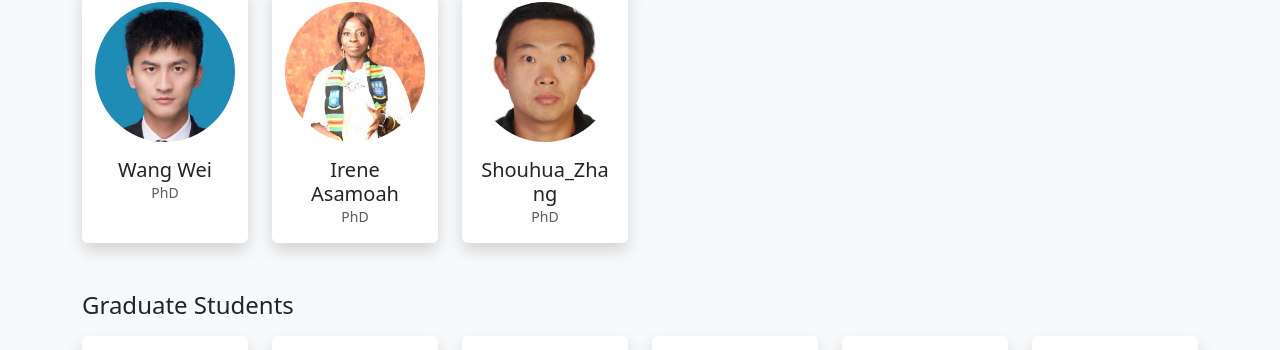
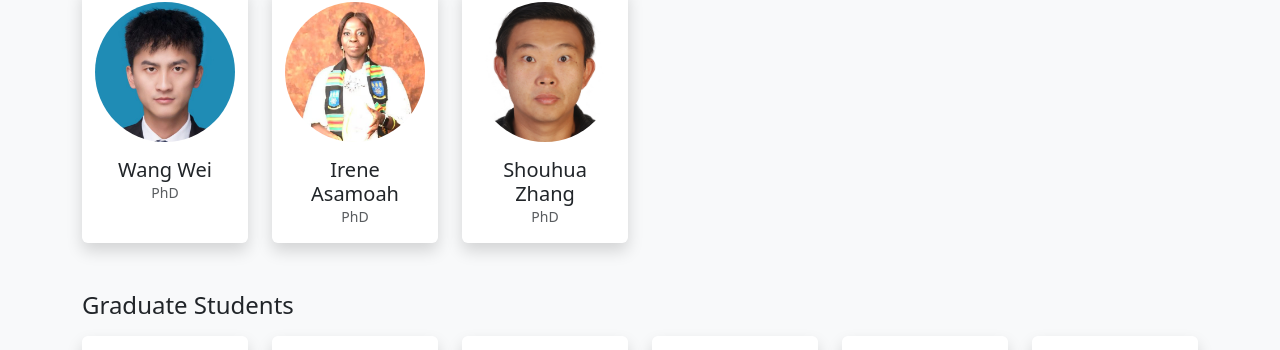
Before and after one commit to cogtwins/cogtwins.github.io, a Jekyll site: the page built from index.html, in a window 1280 px wide and 900 px high, scrolled down 1745 px. Shown: the part 104-454 px from the top of the window. Built offline with Jekyll 4.4.1, drawn with Linux system fonts in a browser that asks for light colours; the list of posts is cut into pages by our own code.

Commit message:
修改信息

```diff
--- a/_data/phd_members.yml
+++ b/_data/phd_members.yml
@@ -8,7 +8,7 @@
   photo: "/assets/imgs/irene_asamoah.jpg"
   title: "PhD"
 
-- name: "Shouhua_Zhang"
+- name: "Shouhua Zhang"
   profile:
   photo: "/assets/imgs/Shouhua_Zhang.jpg"
   title: "PhD"
```
